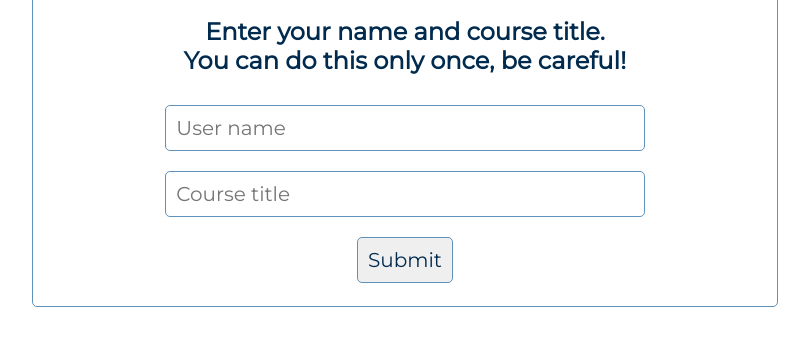
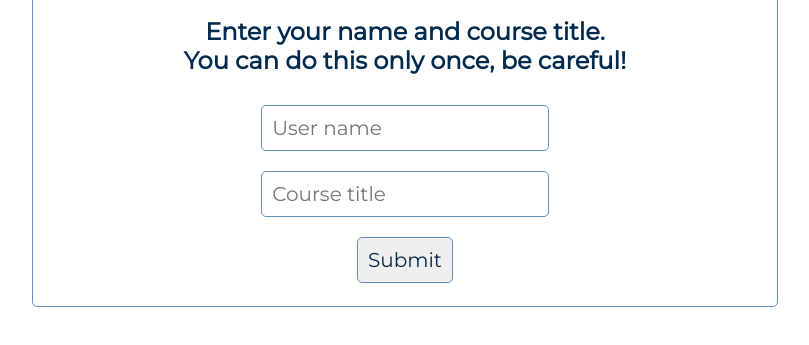
Before and after one commit to igratist/certificate, a plain HTML site: page index.html in a window 1280 px wide. Shown: the part 393-738 px from the top of the page, without its empty margins (235-1044 px from the left). Drawn offline with Linux system fonts and the light colour scheme.

Commit message:
Update style.css

```diff
--- a/css/style.css
+++ b/css/style.css
@@ -12,7 +12,7 @@
 .col-5 {width: 41.66%;}
 .col-6 {width: 50%:}
 .col-7 {width: 58.33%;}
-.col-8 {width: 66.66%;}
+.col-8 {width: 40%;}
 .col-9 {width: 75%;}
 .col-10 {width: 83.33%;}
 .col-11 {width: 91.66%;}
```
